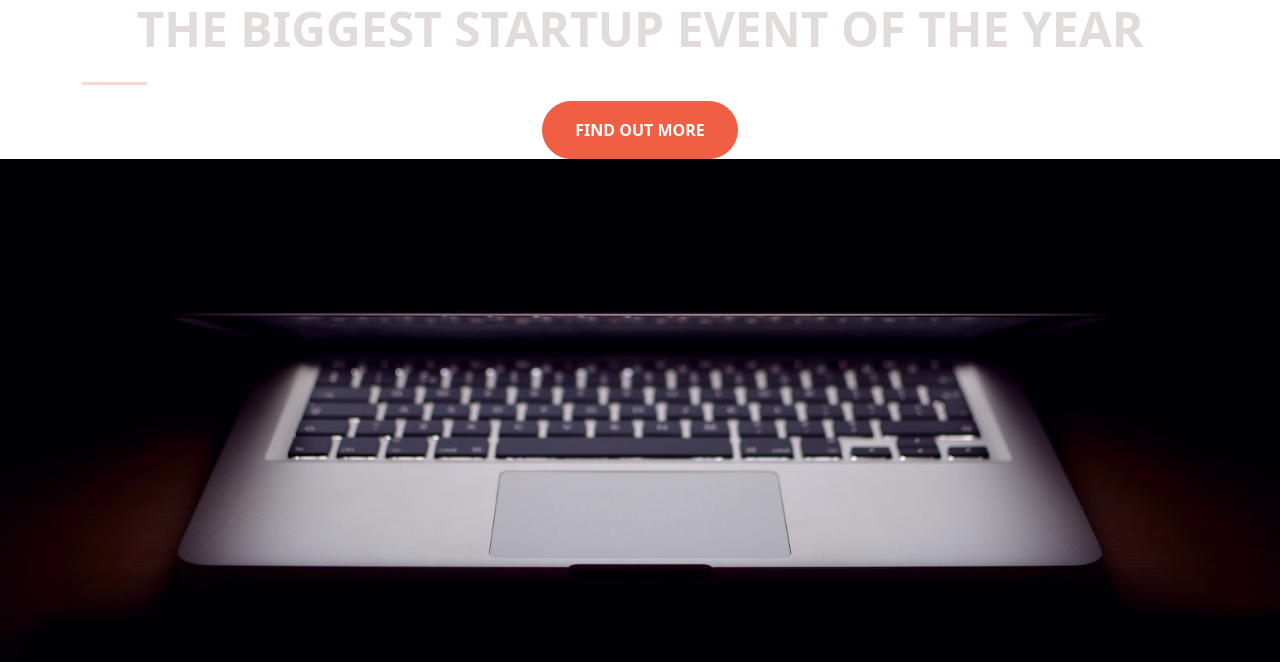
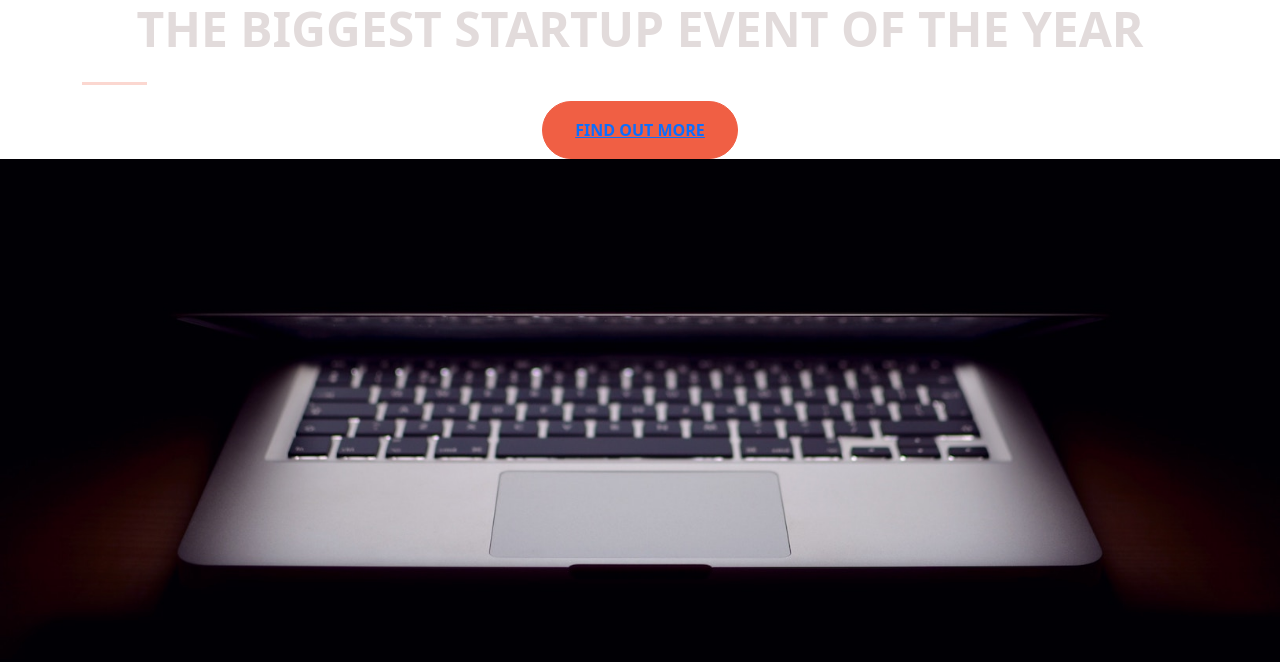
Before and after one commit to divinepraiseeric/divinepraiseeric.github.io, a plain HTML site: page index.html in a window 1280 px wide. Drawn offline with Linux system fonts and the light colour scheme.

Commit message:
Update index.html

```diff
--- a/index.html
+++ b/index.html
@@ -22,7 +22,7 @@
 			</header>
 			<section class="text-center" col-12>
 				<hr>
-				<button class="btn btn-primary btn-xl">Find out more</button>
+				<button class="btn btn-primary btn-xl"> <a href="https://mailchi.mp/29a360c2b7bf/premier">Find out more</a></button>
 			</section>
 		</div>
 	</div>
```
